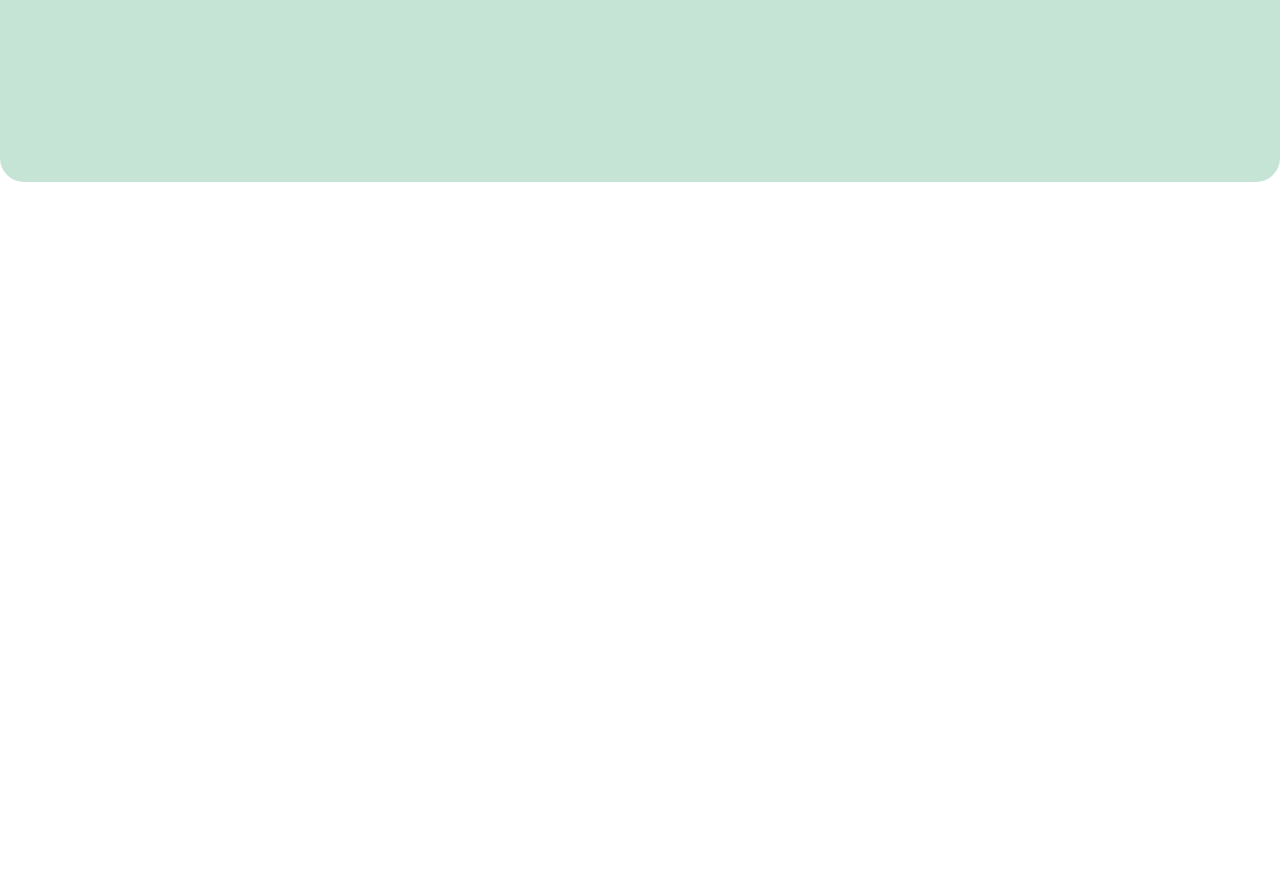
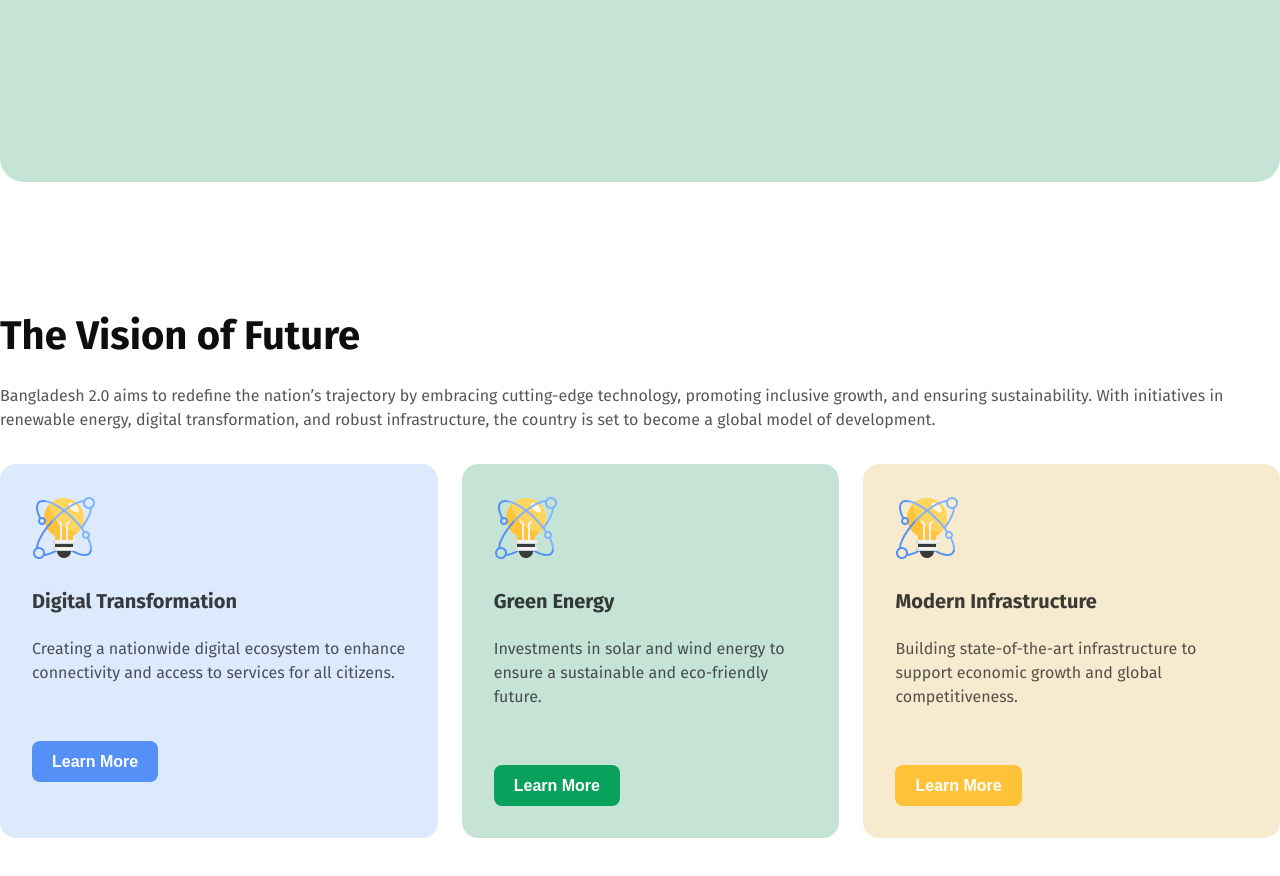
Before and after one commit to FajlaRabby24/Bangladesh2.0-assignment, a plain HTML site: page index.html in a window 1280 px wide. Shown: the part 578-1454 px from the top of the page. Before the commit the page ends 800 px from the top, so only its background shows below. Drawn offline with Linux system fonts and the light colour scheme.

Commit message:
vision section done

```diff
--- a/index.html
+++ b/index.html
@@ -8,11 +8,13 @@
     <link rel="shortcut icon" href="assets/favicon.png" type="image/x-icon">
     <link rel="stylesheet" href="styles/style.css">
     <link rel="stylesheet" href="styles/header.css">
+    <link rel="stylesheet" href="styles/vision.css">
 </head>
 
 <body>
+    <!-- header start -->
     <header>
-        <div class="banner middle primary-bg">
+        <div class="banner primary-middle primary-bg">
             <div class="banner-content">
                 <p class="banner-subtitle">Bangladesh 2.0</p>
                 <h1 class="banner-title">Idea , innovation ,
@@ -24,7 +26,35 @@
             </div>
         </div>
     </header>
-
+    <!-- header end -->
+    <!-- main start  -->
+     <main>
+        <section class="vision secondary-middle">
+            <h2 class="title">The Vision of Future</h2>
+            <p class="description">Bangladesh 2.0 aims to redefine the nation’s trajectory by embracing cutting-edge technology, promoting inclusive growth, and ensuring sustainability. With initiatives in renewable energy, digital transformation, and robust infrastructure, the country is set to become a global model of development.</p>
+            <div class="vision-card-container">
+                <div class="vision-card">
+                    <img src="assets/card-icon.png" alt="card-icon">
+                    <h4 class="vision-card-title">Digital Transformation</h4>
+                    <p class="description">Creating a nationwide digital ecosystem to enhance connectivity and access to services for all citizens.</p>
+                    <button class="vision-card-btn btn-1">Learn More</button>
+                </div>
+                <div class="vision-card">
+                    <img src="assets/card-icon.png" alt="card-icon">
+                    <h4  class="vision-card-title">Green Energy</h4>
+                    <p class="description">Investments in solar and wind energy to ensure a sustainable and eco-friendly future.</p>
+                    <button class="vision-card-btn btn-2">Learn More</button>
+                </div>
+                <div class="vision-card">
+                    <img src="assets/card-icon.png" alt="card-icon">
+                    <h4  class="vision-card-title">Modern Infrastructure</h4>
+                    <p class="description">Building state-of-the-art infrastructure to support economic growth and global competitiveness.</p>
+                    <button class="vision-card-btn btn-3">Learn More</button>
+                </div>
+            </div>
+        </section>
+     </main>
+    <!-- main end  -->
 
 </body>
 
--- a/styles/style.css
+++ b/styles/style.css
@@ -11,10 +11,17 @@ body {
     font-style: normal;
 }
 
-.middle {
+.primary-middle {
     max-width: 1200px;
     margin: 0 auto;
 }
+
+.secondary-middle {
+    max-width: 1400px;
+    margin: 130px auto;
+}
+
+
 
 .primary-bg {
     background-color: #C6E4D6;
@@ -51,4 +58,5 @@ body {
     font-size: 16px;
     font-weight: 400;
     line-height: 24px;
+    margin: 24px 0 32px 0;
 }
--- /dev/null
+++ b/styles/vision.css
@@ -0,0 +1,54 @@
+.vision-card-container {
+    display: flex;
+    gap: 24px;
+}
+
+.vision-card {
+    max-width: 410px;
+    border-radius: 16px;
+    padding: 32px;
+}
+
+.vision-card:nth-child(1) {
+    background-color: #5490F533;
+}
+
+.vision-card:nth-child(2) {
+    background-color: #C6E4D6;
+}
+
+.vision-card:nth-child(3) {
+    background-color: #F7EBCF;
+}
+
+.vision-card-title {
+    color: #0e0e0ecc;
+    font-size: 20px;
+    font-weight: 700;
+    line-height: 24px;
+    margin: 25px 0 12px 0;
+}
+
+.vision-card-btn {
+    padding: 11px 20px;
+    border-radius: 8px;
+    color: #ffffff;
+    font-size: 16px;
+    font-weight: 600;
+    line-height: 19px;
+    border: none;
+    cursor: pointer;
+    margin-top: 24px;
+}
+
+.btn-1 {
+    background-color: #5490F5;
+}
+
+.btn-2{
+    background-color: #09A15C;
+}
+
+.btn-3 {
+    background-color: #FFC239;
+}
```
